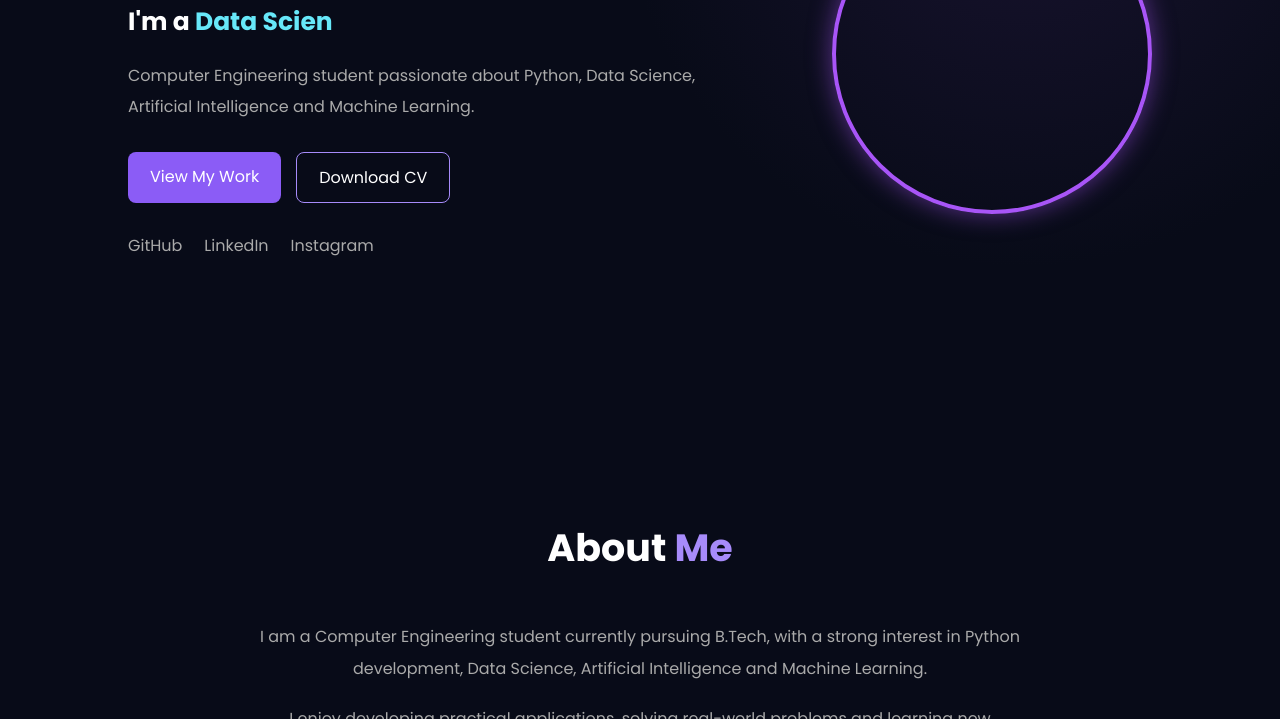
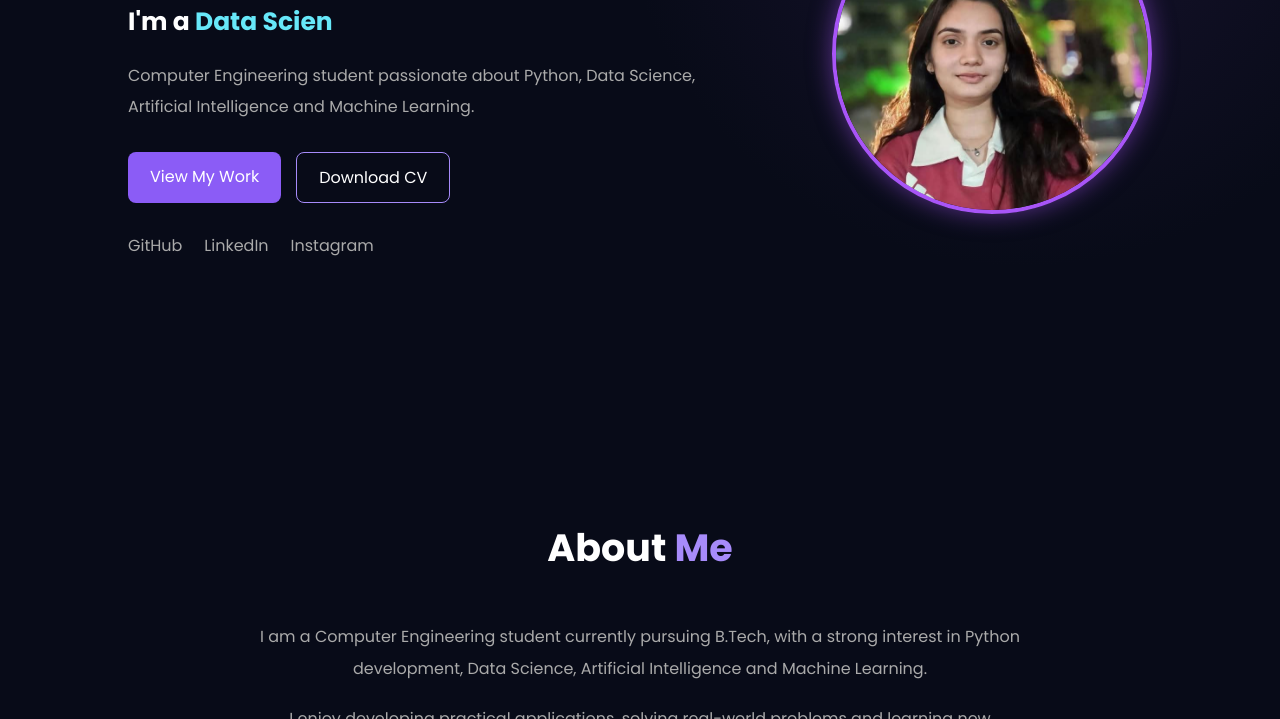
Before and after one commit to yashvitanna4/yashvi-portfolio, a plain HTML site: page index.html in a window 1280 px wide. Shown: the part 381-1100 px from the top of the page. Drawn offline with Linux system fonts and the light colour scheme.

Commit message:
Update index.html

```diff
--- a/index.html
+++ b/index.html
@@ -52,11 +52,7 @@
         </div>
     </div>
 
-    <img
-    src="assets/profile.jpg"
-    alt="Yashvi Tanna"
-    class="profile-img"
->
+   <img src="profile.jpg" alt="Yashvi Tanna" class="profile-img">
 </section>
 
 <section id="about" class="section">
```
